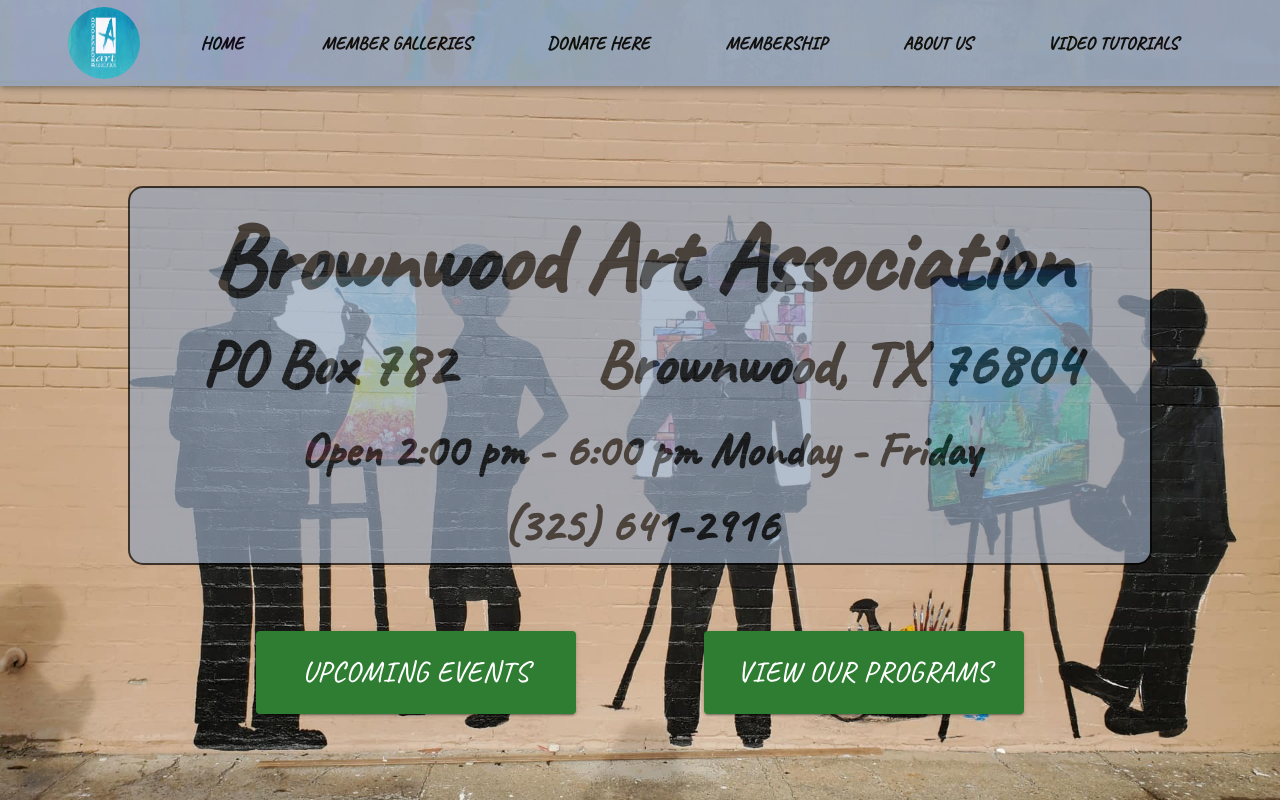
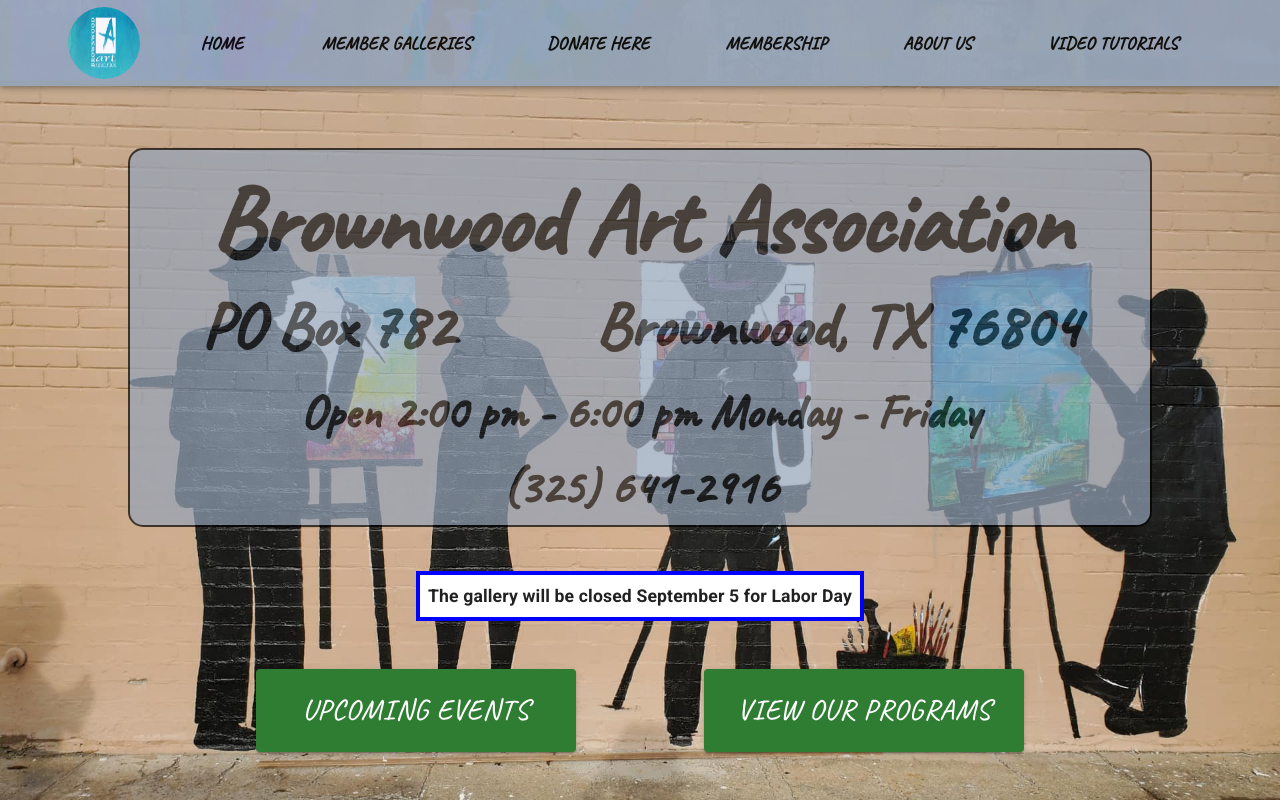
Before and after one commit to Jonathan-Day-Dev/bwd-art, a React (Create React App) app: page / in a window 1280 px wide. Shown: the top 800 px of the page. Built offline with nearby package versions, Linux system fonts and the light colour scheme.

Commit message:
add closed gallery for labor day

```diff
--- a/src/components/Layout/Header/Banner.js
+++ b/src/components/Layout/Header/Banner.js
@@ -99,6 +99,14 @@ const Banner = () => {
             </Typography>
           </Typography>
         </Typography>
+        <Box sx={{
+          backgroundColor: "white",
+          marginTop: "1rem",
+          border: "4px solid blue",
+          padding: "0.5rem",
+          fontWeight: "bold",
+          fontSize: "1.1rem"
+        }}>The gallery will be closed September 5 for Labor Day</Box>
 
         {/* Button Group inside Banner */}
         <Box
```
